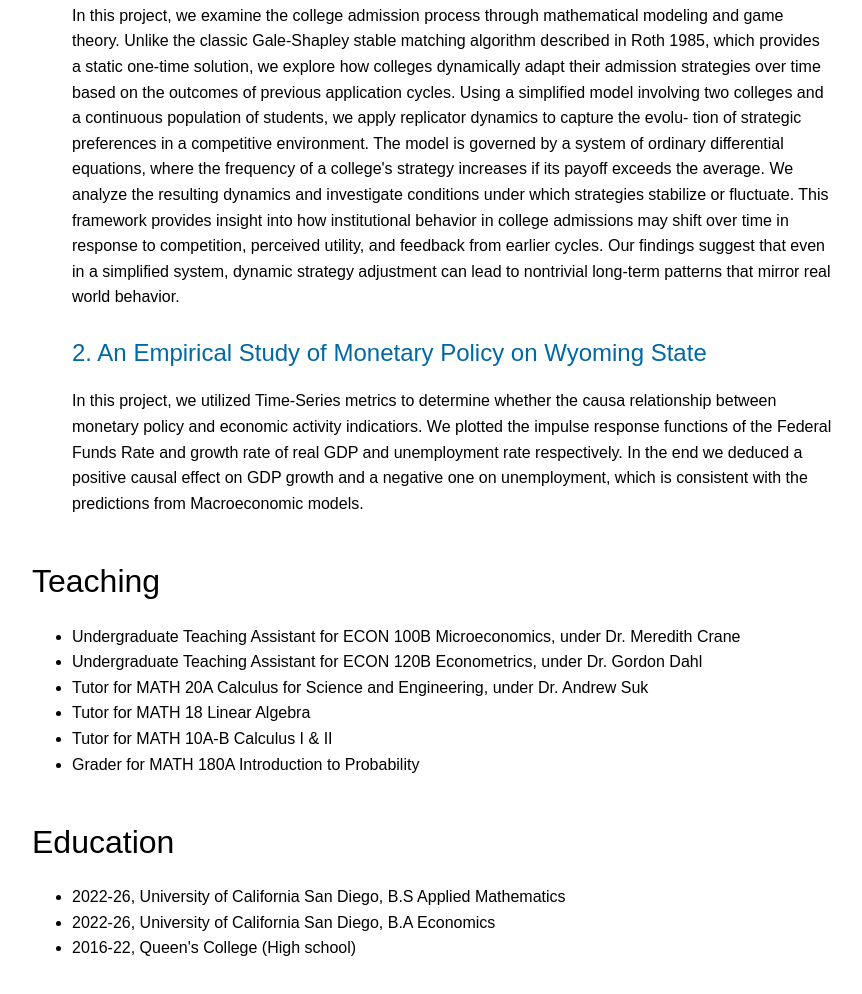
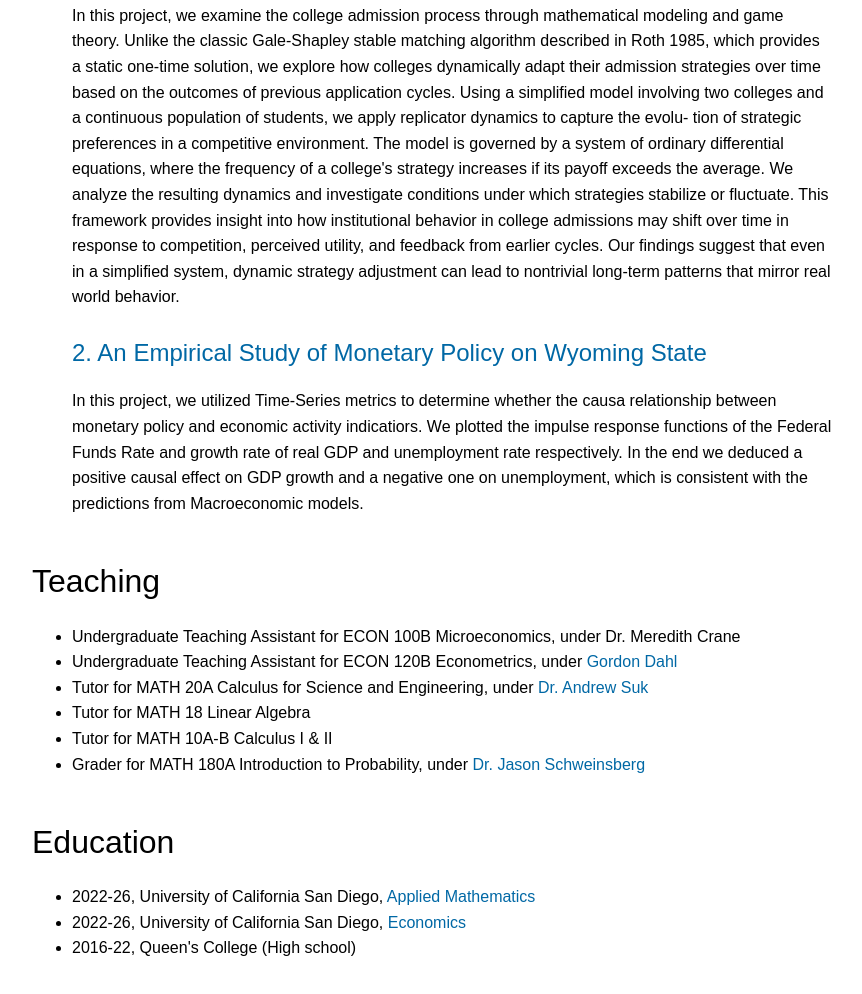
Before and after one commit to zhaominghao1/zhaominghao1.github.io, a plain HTML site: page index.html in a window 1280 px wide. Shown: the part 910-1904 px from the top of the page, without its empty margins (208-1070 px from the left). Drawn offline with Linux system fonts and the light colour scheme.

Commit message:
adding links

```diff
--- a/index.html
+++ b/index.html
@@ -35,7 +35,12 @@
         </p>
       </div>
     </section>
-    <section id="greetings"><h1>Greetings</h1><p> Hi there, I am a fourth year undergraduate student double majoring in Applied Mathematics and Economics. I have a strong foundation in Calculus, Econometrics/Statistics, Probability, and Numerical Optimization. I am also familiar with Python, R, Java, STATA, MATLAB, and Latex. Throughout my undergraduate career, I have gained research experience from working as a Research Assistant in the Economics department under the supervision of PhD Candidate Philip Hoxie. My work mostly ranges from data analysis (collecting, visualizing and interpreting) to literature review. I also have conducted a number of independent projects focusing on Causal Inference, Economic Forecasting, Policy Analysis and Game Theory. I am passionate about using my skills in Mathematics and Computation to solve problems in Health Economics. I have strong interests in teaching, and I have served as a teaching assistance for various Economic and Mathematics in UC San Diego.</p></section>
+    <section id="greetings"><h1>Greetings</h1><p> Hi there, I am a fourth year undergraduate student double majoring in Applied Mathematics and Economics.
+      I have a strong foundation in Calculus, Econometrics/Statistics, Probability, and
+      Numerical Optimization. I am also familiar with Python, R, Java, STATA, MATLAB, and Latex.
+      Throughout my undergraduate career, I have gained research experience from working
+      as a Research Assistant in the Economics department under the supervision of PhD Candidate
+      <a href="https://www.philiphoxie.com/" target="_blank"> Philip Hoxie </a> My work mostly ranges from data collection, analysis to literature review. I also have conducted a number of independent projects focusing on Causal Inference, Economic Forecasting, Policy Analysis and Game Theory. I am passionate about using my skills in Mathematics and Computation to solve problems in Health Economics. I have strong interests in teaching, and I have served as a teaching assistance for various Economic and Mathematics in UC San Diego.</p></section>
     <section id="research"><h1>Research Interests</h1><p> Computational Economics, Operations Research, Econometrics and Data Analytics</p></section>
     <section id="writing"><h1>Writing</h1>
       <ul> <h2 class="project-title">
@@ -72,14 +77,16 @@ can lead to nontrivial long-term patterns that mirror real world behavior.
       </section>
 
     <section id="teaching"><h1>Teaching</h1><ul><li>Undergraduate Teaching Assistant for ECON 100B Microeconomics, under Dr. Meredith Crane </li>
-      <li>Undergraduate Teaching Assistant for ECON 120B Econometrics, under Dr. Gordon Dahl</li>
-      <li>Tutor for MATH 20A Calculus for Science and Engineering, under Dr. Andrew Suk </li>
+      <li>Undergraduate Teaching Assistant for ECON 120B Econometrics, under
+        <a href = "https://econweb.ucsd.edu/~gdahl/" target="_blank">Gordon Dahl</a> </li>
+      <li>Tutor for MATH 20A Calculus for Science and Engineering, under <a href="https://mathweb.ucsd.edu/~asuk/" target="_blank">Dr. Andrew Suk</a>  </li>
       <li> Tutor for MATH 18 Linear Algebra</li>
       <li> Tutor for MATH 10A-B Calculus I & II</li>
-      <li> Grader for MATH 180A Introduction to Probability</li></li></ul></section>
+      <li> Grader for MATH 180A Introduction to Probability, under <a href="https://mathweb.ucsd.edu/~jschwein/" target="_blank"> Dr. Jason Schweinsberg</a>
+      </li></li></ul></section>
     <section id="education"><h1>Education</h1><ul>
-      <li> 2022-26, University of California San Diego, B.S Applied Mathematics </li>
-      <li> 2022-26, University of California San Diego, B.A Economics </li>
+      <li> 2022-26, University of California San Diego, <a href="https://catalog.ucsd.edu/curric/MATH-ug.html" target="_blank">Applied Mathematics</a>  </li>
+      <li> 2022-26, University of California San Diego, <a href="https://economics.ucsd.edu/undergraduate-program/major-minor-requirements/index.html" target="_blank"> Economics</a>  </li>
       <li> 2016-22, Queen's College (High school) </li></ul></section>
   </div>
   <script src="js/script.js"></script>
```
